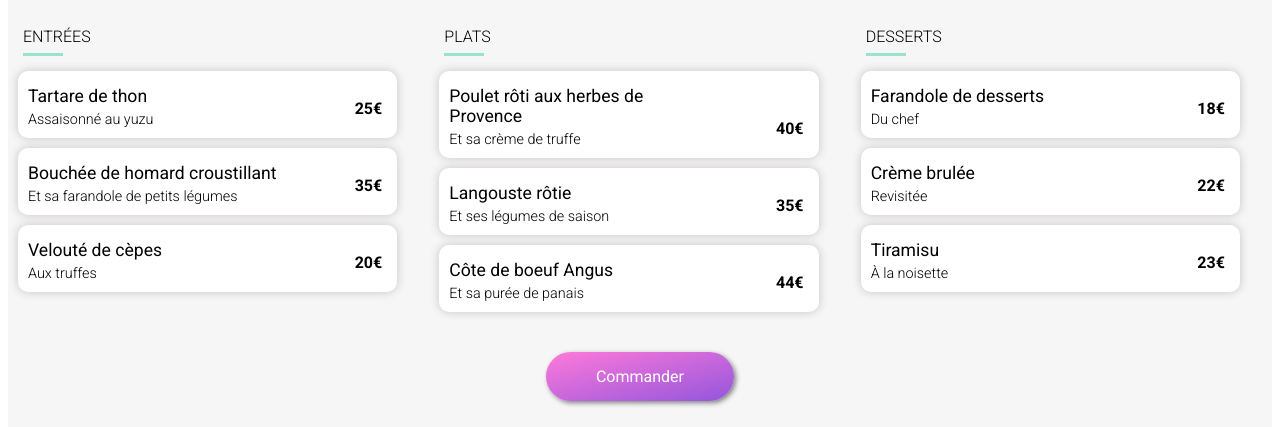
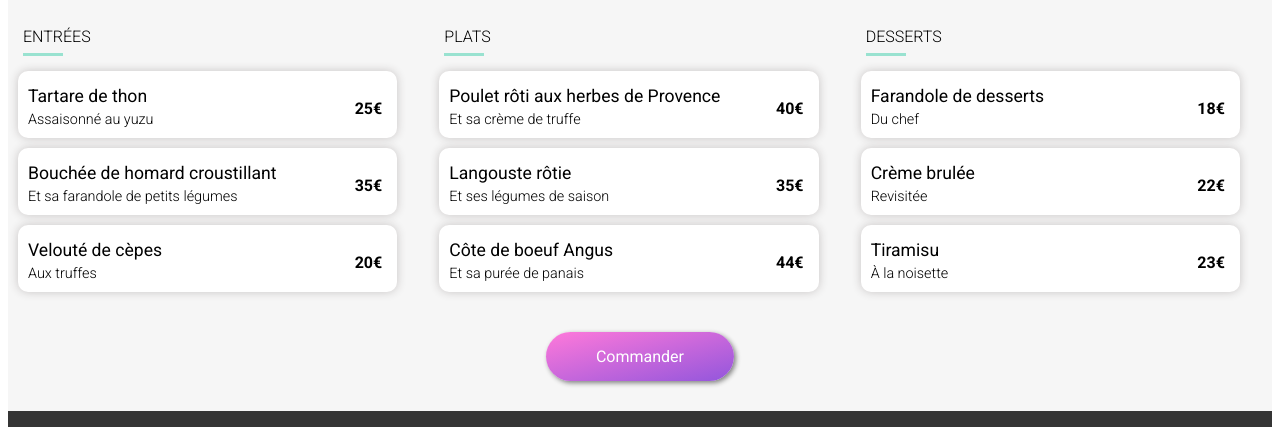
Before and after one commit to NyuLaure/LaureBerro_3_03052021, a website: page menu4.html in a window 1280 px wide. Shown: the part 370-797 px from the top of the page. Drawn offline with Linux system fonts and the light colour scheme; a web font is replaced by a local one.

Commit message:
modif-plat-menu4

```diff
--- a/menu4.html
+++ b/menu4.html
@@ -63,7 +63,7 @@
             <h2>PLATS</h2>
             <div class="underlign"></div>
             <div class="plat plat--4">
-               <h3>Poulet rôti aux herbes de <br> Provence </h3>
+               <h3>Poulet rôti aux herbes de Provence </h3>
                <p>Et sa crème de truffe</p>
                <div class="price">
                   40€
```
